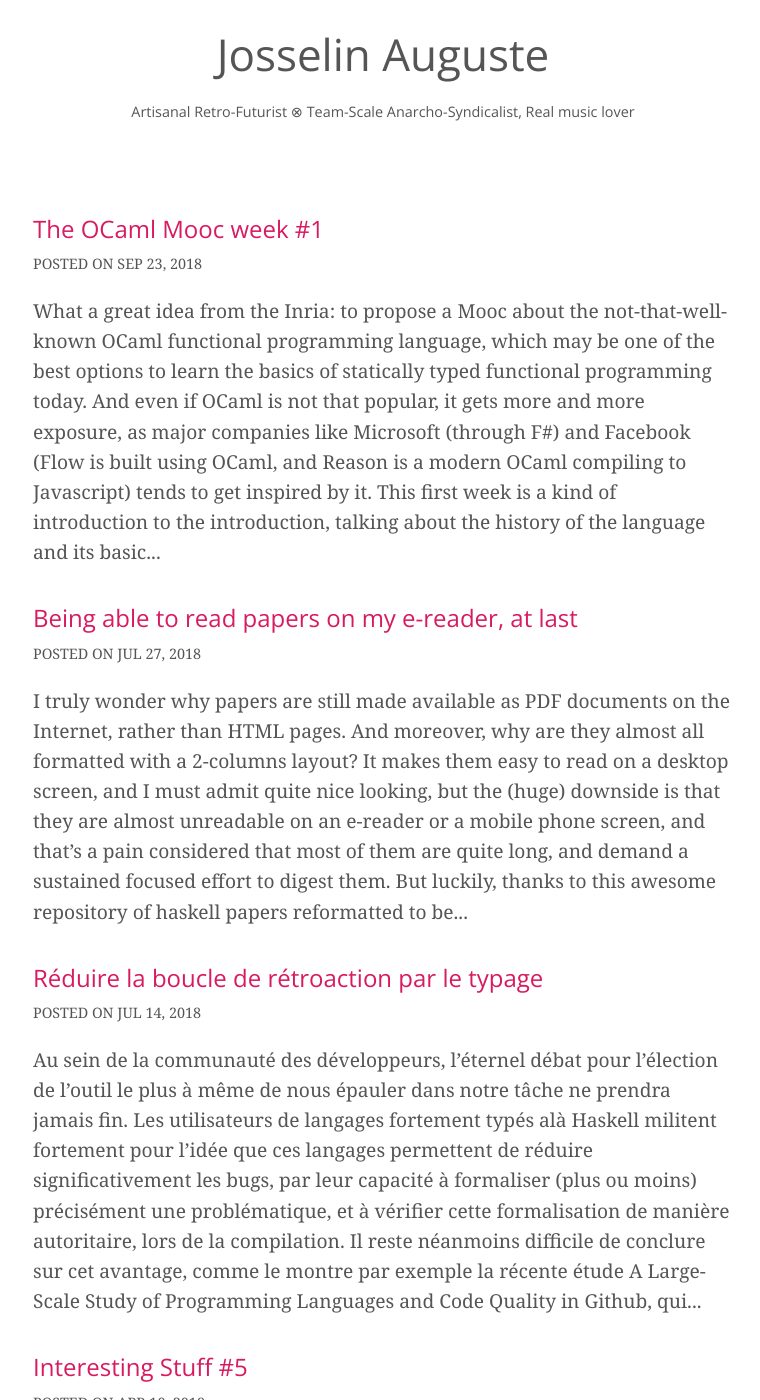
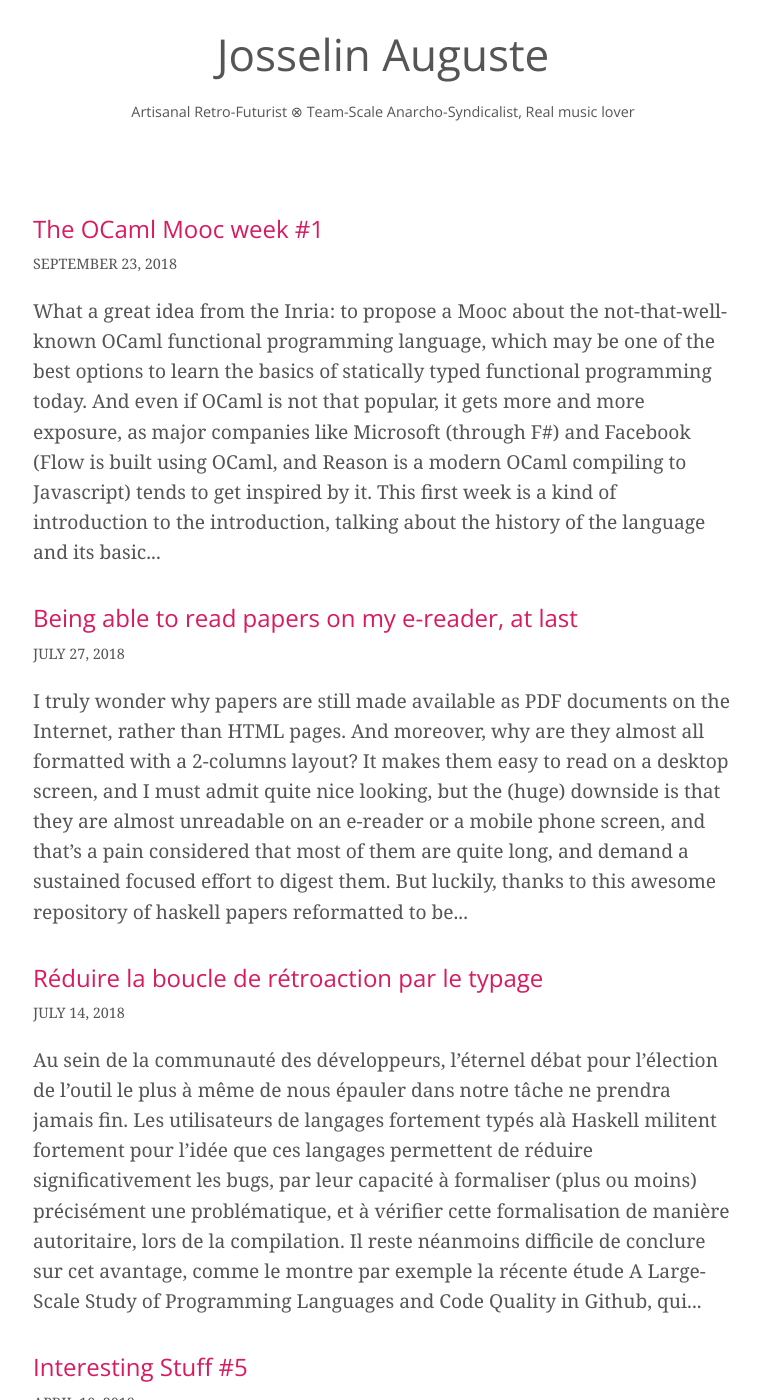
Before and after one commit to josselinauguste/josselinauguste.github.io, a Jekyll site: the page built from index.md, in a window 1280 px wide and 1400 px high. Shown: the whole window, without its empty margins (257-1017 px from the left). Built offline with Jekyll 4.4.1, drawn with Linux system fonts in a browser that asks for light colours; some of the changed text lies outside the part shown.

Commit message:
Show full date month

```diff
--- a/_layouts/post.html
+++ b/_layouts/post.html
@@ -20,9 +20,8 @@ type: article
         <a href="{{ site.baseurl }}{{ page.url }}">{{ page.title }}</a>
       </h1>
       <p class="metadata">
-        Posted on
         <time datetime="{{ page.date | date_to_xmlschema }}">
-          {{ page.date | date: "%b %e, %Y" }}
+          {{ page.date | date: "%B %e, %Y" }}
         </time>
       </p>
     </header>
--- a/index.md
+++ b/index.md
@@ -20,9 +20,8 @@ layout: default
           <a href="{{ site.baseurl }}{{ post.url }}">{{ post.title }}</a>
         </h2>
         <p class="metadata">
-          Posted on
           <time datetime="{{ post.date | date_to_xmlschema }}">
-            {{ post.date | date: "%b %e, %Y" }}
+            {{ post.date | date: "%B %e, %Y" }}
           </time>
         </p>
       </header>
```
